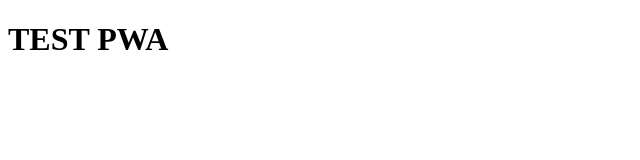
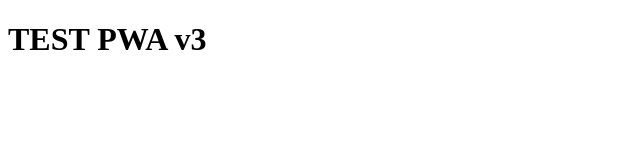
Before and after one commit to BruceCode/BruceCode.github.io, a plain HTML site: page PWA/index.html in a window 1280 px wide. Shown: the full height of the page, 0-640 px from the left. Drawn offline with Linux system fonts and the light colour scheme.

Commit message:
Update index.html

```diff
--- a/PWA/index.html
+++ b/PWA/index.html
@@ -5,7 +5,7 @@
   <meta charset="UTF-8">
   <meta name="viewport" content="width=device-width, initial-scale=1.0">
   <meta http-equiv="X-UA-Compatible" content="ie=edge">
-  <title>Test PWA v2</title>
+  <title>Test PWA v3</title>
   <meta name="description" content="Test de PWA">
   <meta name="theme-color" content="#747267">
   <meta name="MobileOptimized" content="width">
@@ -20,7 +20,7 @@
 </head>
 
 <body>
-    <h1>TEST PWA</h1>
+    <h1>TEST PWA v3</h1>
   <script src="./script.js"></script>
 </body>
 
```
